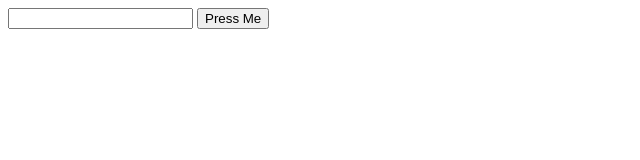
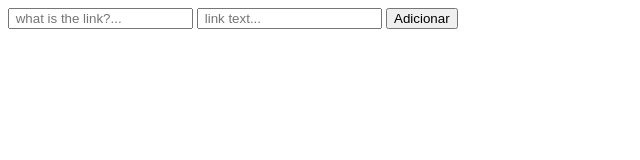
Before and after one commit to Jhonatanup/JavascriptCourse, a plain HTML site: page modulo2.html in a window 1280 px wide. Shown: the whole page, without its empty margins (0-640 px from the left). Drawn offline with Linux system fonts and the light colour scheme.

Commit message:
lidando com elementos

```diff
--- a/modulo2.html
+++ b/modulo2.html
@@ -4,15 +4,21 @@
     </head>
     <body>
         <div id="app">
-            <input type="text" name="nome">
-            <button>Press Me</button>
+            <input type="text" name="nome" placeholder=" what is the link?...">
+            <input type="text" name="nome2" placeholder=" link text...">
+            <button onclick="createLink()">Adicionar</button>
         </div>
         <script>
-            btnElement = document.querySelector('button');
-            inputElement = document.querySelector('input[name=nome]')
-            btnElement.onclick = function showAlert(){
-                alert(inputElement.value);
+            var btn = document.querySelector('button')
+            btn.onclick = function createLink() {
+                var linkElement = document.createElement('a');
+                linkElement.setAttribute('href', document.querySelector('input').value);
+                var textElement = document.createTextNode(document.querySelector('input[name=nome2]').value);
+                linkElement.appendChild(textElement);
+                var containerElement = document.querySelector('div#app');
+                containerElement.appendChild(linkElement);
             }
+
         </script>
     </body>
 </html>
```
